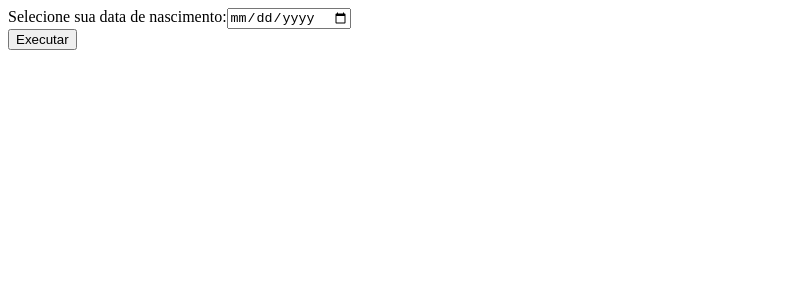
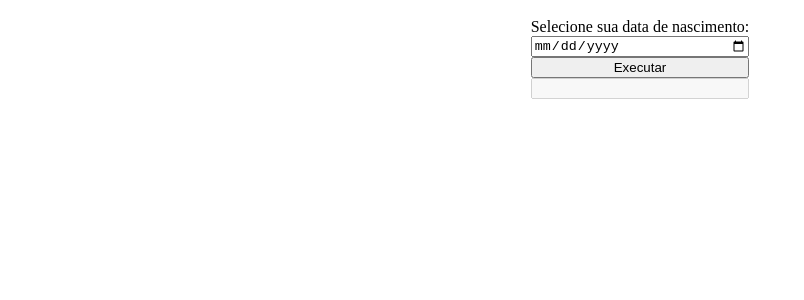
Before and after one commit to pedrovieira31/calculo-data, an Angular app: page / in a window 1280 px wide. Shown: the top 300 px of the page, without its empty margins (0-804 px from the left). Built offline with nearby package versions, Linux system fonts and the light colour scheme.

Commit message:
validateInput and frasePicker functions

```diff
--- a/src/app/app.component.html
+++ b/src/app/app.component.html
@@ -1,9 +1,20 @@
 <div class="content" role="main">
-  <div style="display: flex; flex-direction: column; width: 30%">
+  <div
+    style="
+      margin: auto;
+      width: 50%;
+      padding: 10px;
+      display: flex;
+      justify-content: center;
+    "
+  >
     <form [formGroup]="form">
-      <label>Selecione sua data de nascimento:</label>
-      <input type="date" id="dataNiver" formControlName="birthDate" />
-      <button (click)="calculateDate()">Executar</button>
+      <div style="display: flex; flex-direction: column">
+        <label>Selecione sua data de nascimento:</label>
+        <input type="date" id="datePicker" formControlName="birthDate" />
+        <button (click)="validateInput()">Executar</button>
+        <input type="text" value="{{ this.form.value.frase }}" disabled />
+      </div>
     </form>
   </div>
 </div>
--- a/src/app/app.component.ts
+++ b/src/app/app.component.ts
@@ -12,18 +12,28 @@ export class AppComponent implements OnInit {
   constructor(private formBuilder: FormBuilder) {
     this.form = this.formBuilder.group({
       birthDate: [null],
+      frase: [null],
     });
   }
 
   ngOnInit(): void {}
 
-  birthDataValue() {
-    console.log(this.form.value.birthDate);
+  validateInput() {
+    if (!this.form.value.birthDate) {
+      return;
+    }
+    this.calculateDate();
   }
 
   calculateDate() {
     let birthDate = this.form.value.birthDate.split('-');
-    return this.valueReducer(birthDate[2] + birthDate[1] + birthDate[0]);
+    let reducedDate = this.valueReducer(
+      birthDate[2] + birthDate[1] + birthDate[0]
+    );
+    let frasePicker = this.frasePicker(reducedDate);
+    console.log(frasePicker);
+    this.form.value.frase = frasePicker;
+    console.log('this.form.value.frase = ' + this.form.value.frase);
   }
 
   valueReducer(value: number) {
@@ -37,7 +47,22 @@ export class AppComponent implements OnInit {
       }
       return acc;
     });
-    console.log(reducedValue);
     return reducedValue;
   }
+
+  frasePicker(value: number) {
+    return {
+      1: 'energia numero 1',
+      2: 'energia numero 2',
+      3: 'energia numero 3',
+      4: 'energia numero 4',
+      5: 'energia numero 5',
+      6: 'energia numero 6',
+      7: 'energia numero 7',
+      8: 'energia numero 8',
+      9: 'energia numero 9',
+      11: 'energia numero 11',
+      22: 'energia numero 22',
+    }[value];
+  }
 }
```
